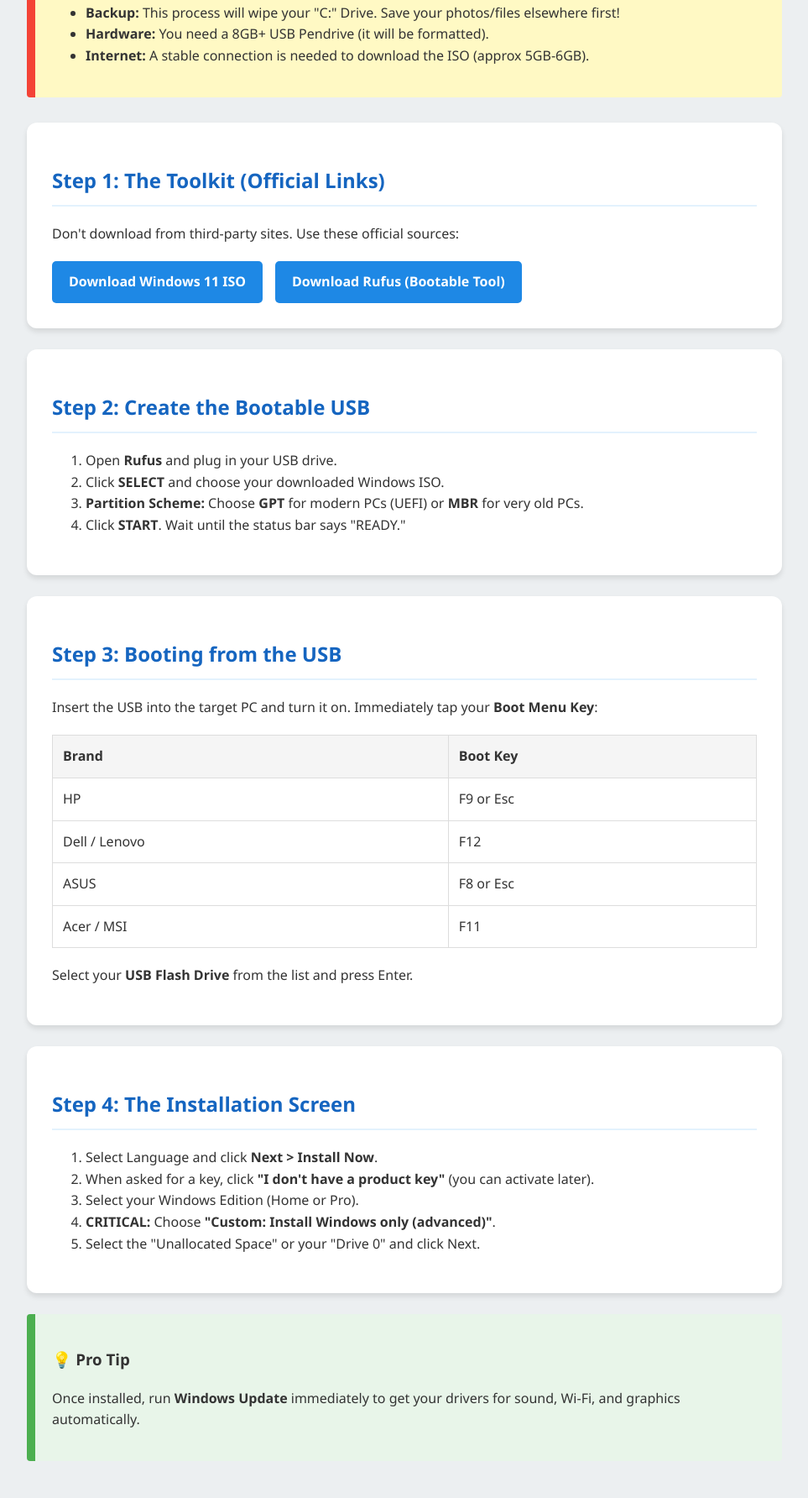
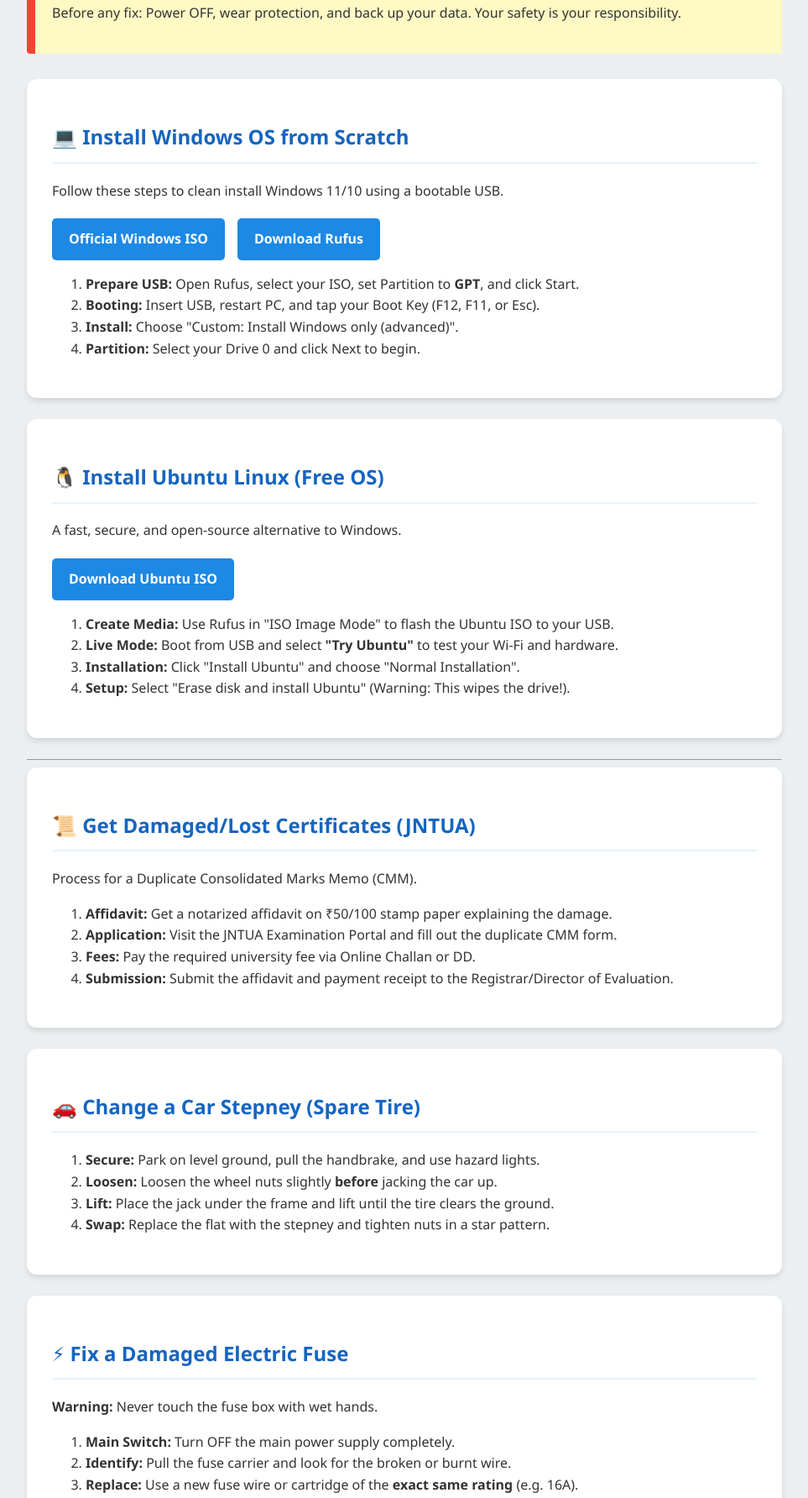
Before and after one commit to syedkhush/my-fixes, a plain HTML site: page index.html in a window 1280 px wide. Shown: the part 393-2177 px from the top of the page at 84% size, without its empty margins (158-1121 px from the left). Before the commit the page ends 2153 px from the top, so only its background shows below. Drawn offline with Linux system fonts and the light colour scheme.

Commit message:
Update index.html

```diff
--- a/index.html
+++ b/index.html
@@ -3,71 +3,90 @@
 <head>
     <meta charset="UTF-8">
     <meta name="viewport" content="width=device-width, initial-scale=1.0">
-    <title>Easy Fix Encyclopedia | Windows Setup</title>
+    <title>Easy Fix Encyclopedia | Step-by-Step Guides</title>
     <link rel="stylesheet" href="style.css">
 </head>
 <body>
     <header>
         <h1>🛠️ Easy Fix Encyclopedia</h1>
-        <p>Complete Guide: Windows OS Installation from Scratch</p>
+        <p>Master your world with simple, safe, and free DIY guides.</p>
     </header>
 
     <main>
         <section class="safety-banner">
-            <h2>⚠️ SAFETY & REQUIREMENTS</h2>
-            <ul>
-                <li><strong>Backup:</strong> This process will wipe your "C:" Drive. Save your photos/files elsewhere first!</li>
-                <li><strong>Hardware:</strong> You need a 8GB+ USB Pendrive (it will be formatted).</li>
-                <li><strong>Internet:</strong> A stable connection is needed to download the ISO (approx 5GB-6GB).</li>
-            </ul>
+            <h2>⚠️ SAFETY FIRST</h2>
+            <p>Before any fix: Power OFF, wear protection, and back up your data. Your safety is your responsibility.</p>
         </section>
 
-        <article class="guide-step">
-            <h2>Step 1: The Toolkit (Official Links)</h2>
-            <p>Don't download from third-party sites. Use these official sources:</p>
+        <article class="guide-step" id="windows-guide">
+            <h2>💻 Install Windows OS from Scratch</h2>
+            <p>Follow these steps to clean install Windows 11/10 using a bootable USB.</p>
+
             <div class="link-box">
-                <a href="https://www.microsoft.com/software-download/windows11" target="_blank" class="btn">Download Windows 11 ISO</a>
-                <a href="https://rufus.ie/" target="_blank" class="btn">Download Rufus (Bootable Tool)</a>
+                <a href="https://www.microsoft.com/software-download/" target="_blank" class="btn">Official Windows ISO</a>
+                <a href="https://rufus.ie/" target="_blank" class="btn secondary">Download Rufus</a>
             </div>
+
+            <ol>
+                <li><strong>Prepare USB:</strong> Open Rufus, select your ISO, set Partition to <strong>GPT</strong>, and click Start.</li>
+                <li><strong>Booting:</strong> Insert USB, restart PC, and tap your Boot Key (F12, F11, or Esc).</li>
+                <li><strong>Install:</strong> Choose "Custom: Install Windows only (advanced)".</li>
+                <li><strong>Partition:</strong> Select your Drive 0 and click Next to begin.</li>
+            </ol>
         </article>
 
+        <article class="guide-step" id="linux-guide">
+            <h2>🐧 Install Ubuntu Linux (Free OS)</h2>
+            <p>A fast, secure, and open-source alternative to Windows.</p>
+
+            <div class="link-box">
+                <a href="https://ubuntu.com/download/desktop" target="_blank" class="btn linux">Download Ubuntu ISO</a>
+            </div>
+
+            <ol>
+                <li><strong>Create Media:</strong> Use Rufus in "ISO Image Mode" to flash the Ubuntu ISO to your USB.</li>
+                <li><strong>Live Mode:</strong> Boot from USB and select <strong>"Try Ubuntu"</strong> to test your Wi-Fi and hardware.</li>
+                <li><strong>Installation:</strong> Click "Install Ubuntu" and choose "Normal Installation".</li>
+                <li><strong>Setup:</strong> Select "Erase disk and install Ubuntu" (Warning: This wipes the drive!).</li>
+            </ol>
+        </article>
+
+        <hr class="section-divider">
+
         <article class="guide-step">
-            <h2>Step 2: Create the Bootable USB</h2>
+            <h2>📜 Get Damaged/Lost Certificates (JNTUA)</h2>
+            <p>Process for a Duplicate Consolidated Marks Memo (CMM).</p>
             <ol>
-                <li>Open <strong>Rufus</strong> and plug in your USB drive.</li>
-                <li>Click <strong>SELECT</strong> and choose your downloaded Windows ISO.</li>
-                <li><strong>Partition Scheme:</strong> Choose <strong>GPT</strong> for modern PCs (UEFI) or <strong>MBR</strong> for very old PCs.</li>
-                <li>Click <strong>START</strong>. Wait until the status bar says "READY."</li>
+                <li><strong>Affidavit:</strong> Get a notarized affidavit on ₹50/100 stamp paper explaining the damage.</li>
+                <li><strong>Application:</strong> Visit the JNTUA Examination Portal and fill out the duplicate CMM form.</li>
+                <li><strong>Fees:</strong> Pay the required university fee via Online Challan or DD.</li>
+                <li><strong>Submission:</strong> Submit the affidavit and payment receipt to the Registrar/Director of Evaluation.</li>
             </ol>
         </article>
 
         <article class="guide-step">
-            <h2>Step 3: Booting from the USB</h2>
-            <p>Insert the USB into the target PC and turn it on. Immediately tap your <strong>Boot Menu Key</strong>:</p>
-            <table class="boot-table">
-                <tr><th>Brand</th><th>Boot Key</th></tr>
-                <tr><td>HP</td><td>F9 or Esc</td></tr>
-                <tr><td>Dell / Lenovo</td><td>F12</td></tr>
-                <tr><td>ASUS</td><td>F8 or Esc</td></tr>
-                <tr><td>Acer / MSI</td><td>F11</td></tr>
-            </table>
-            <p>Select your <strong>USB Flash Drive</strong> from the list and press Enter.</p>
+            <h2>🚗 Change a Car Stepney (Spare Tire)</h2>
+            <ol>
+                <li><strong>Secure:</strong> Park on level ground, pull the handbrake, and use hazard lights.</li>
+                <li><strong>Loosen:</strong> Loosen the wheel nuts slightly <strong>before</strong> jacking the car up.</li>
+                <li><strong>Lift:</strong> Place the jack under the frame and lift until the tire clears the ground.</li>
+                <li><strong>Swap:</strong> Replace the flat with the stepney and tighten nuts in a star pattern.</li>
+            </ol>
         </article>
 
         <article class="guide-step">
-            <h2>Step 4: The Installation Screen</h2>
+            <h2>⚡ Fix a Damaged Electric Fuse</h2>
+            <p><strong>Warning:</strong> Never touch the fuse box with wet hands.</p>
             <ol>
-                <li>Select Language and click <strong>Next > Install Now</strong>.</li>
-                <li>When asked for a key, click <strong>"I don't have a product key"</strong> (you can activate later).</li>
-                <li>Select your Windows Edition (Home or Pro).</li>
-                <li><strong>CRITICAL:</strong> Choose <strong>"Custom: Install Windows only (advanced)"</strong>.</li>
-                <li>Select the "Unallocated Space" or your "Drive 0" and click Next.</li>
+                <li><strong>Main Switch:</strong> Turn OFF the main power supply completely.</li>
+                <li><strong>Identify:</strong> Pull the fuse carrier and look for the broken or burnt wire.</li>
+                <li><strong>Replace:</strong> Use a new fuse wire or cartridge of the <strong>exact same rating</strong> (e.g. 16A).</li>
+                <li><strong>Restore:</strong> Push the carrier back in and turn on the main switch.</li>
             </ol>
         </article>
 
-        <section class="pro-tip">
-            <h3>💡 Pro Tip</h3>
-            <p>Once installed, run <strong>Windows Update</strong> immediately to get your drivers for sound, Wi-Fi, and graphics automatically.</p>
+        <section class="footer">
+            <p>Content updated for 2026. Keep fixing!</p>
         </section>
     </main>
 </body>
```
